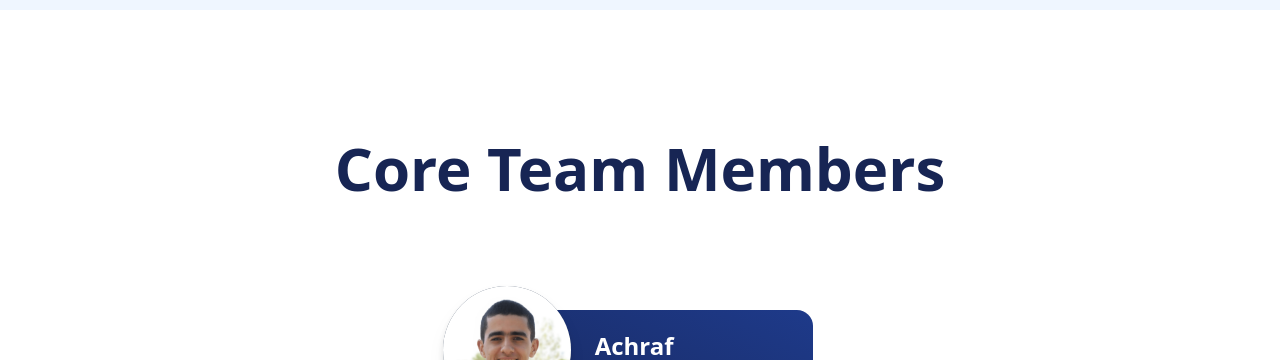
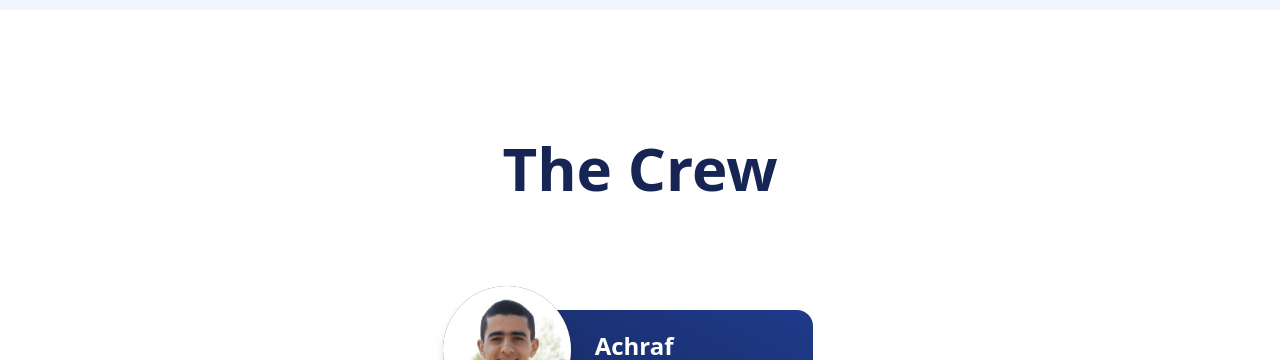
Before and after one commit to alkhawarizmiclub/alkhawarizmiclub.github.io, a React (Create React App) app: page / in a window 1280 px wide. Shown: the part 3760-4120 px from the top of the page. Built offline with nearby package versions, Linux system fonts and the light colour scheme.

Commit message:
Changed the team section title

```diff
--- a/src/pages/Home.jsx
+++ b/src/pages/Home.jsx
@@ -31,7 +31,7 @@ const Home = () => {
                             <p>Join us on our journey as we navigate the fascinating landscapes of computer science, immerse ourselves in the world of IT innovations, and unlock the full potential of robotics.</p>
                         </div>
                         <div className="w-full overflow-hidden rounded-2xl">
-                            <img src="/assets/images/header-bg.png" className="w-full h-full object-cover"/>
+                            <img src="/assets/images/header-bg.png" className="w-full h-full object-cover" alt=""/>
                         </div>
                     </div>
 
@@ -84,7 +84,7 @@ const Home = () => {
 
                 <Section bg_color={'bg-white'}>
 
-                    <SectionTitle title={'Core Team Members'} text_color={'text-blue-950'}/>
+                    <SectionTitle title={'The Crew'} text_color={'text-blue-950'}/>
 
                     <div className="grid grid-cols-1 md:grid-cols-2 xl:grid-cols-3 gap-20">
 
```
